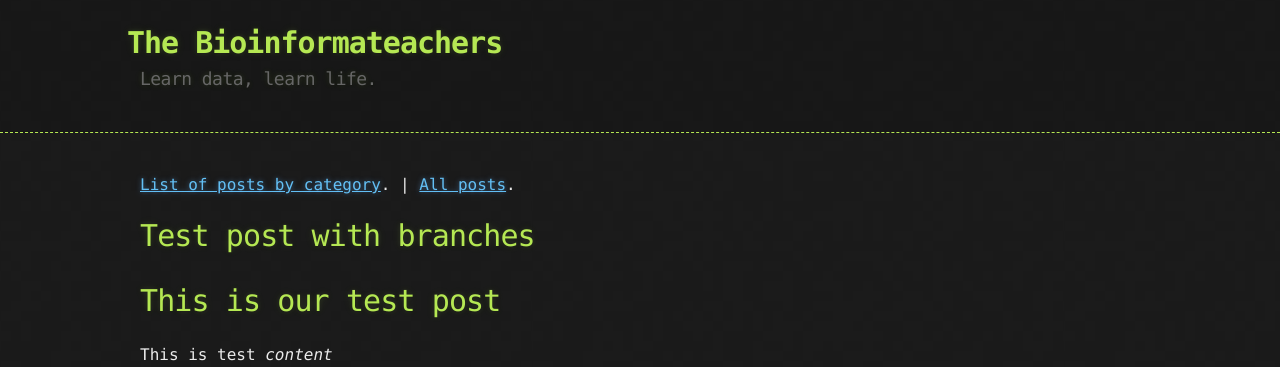
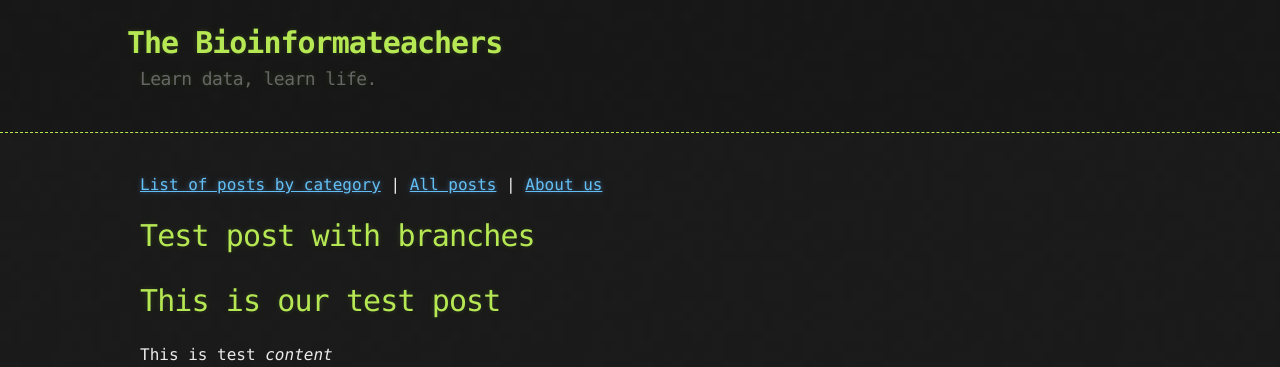
Before and after one commit to bioinformateachers/bioinformateachers.github.io, a Jekyll site: the page built from index.md, in a window 1280 px wide. Shown: the top 367 px of the page. Built offline with Jekyll 4.4.1, drawn with Linux system fonts in a browser that asks for light colours; formulas are drawn with MathJax 3.

Commit message:
adding link to the page about us

```diff
--- a/index.md
+++ b/index.md
@@ -2,8 +2,8 @@
 layout: default
 ---
 
-[List of posts by category](./categories.html).
- | [All posts](./blog.html).
+[List of posts by category](./categories.html)
+ | [All posts](./blog.html) | [About us](./about.html)
 
 <h1>{{ site.posts.first.title }}</h1>
 {{ site.posts.first.content | replace: "\[", "\\\[" | replace: "\]", "\\\]" }}
```
Also changed, not shown: about.md (renamed from another-page.md).
